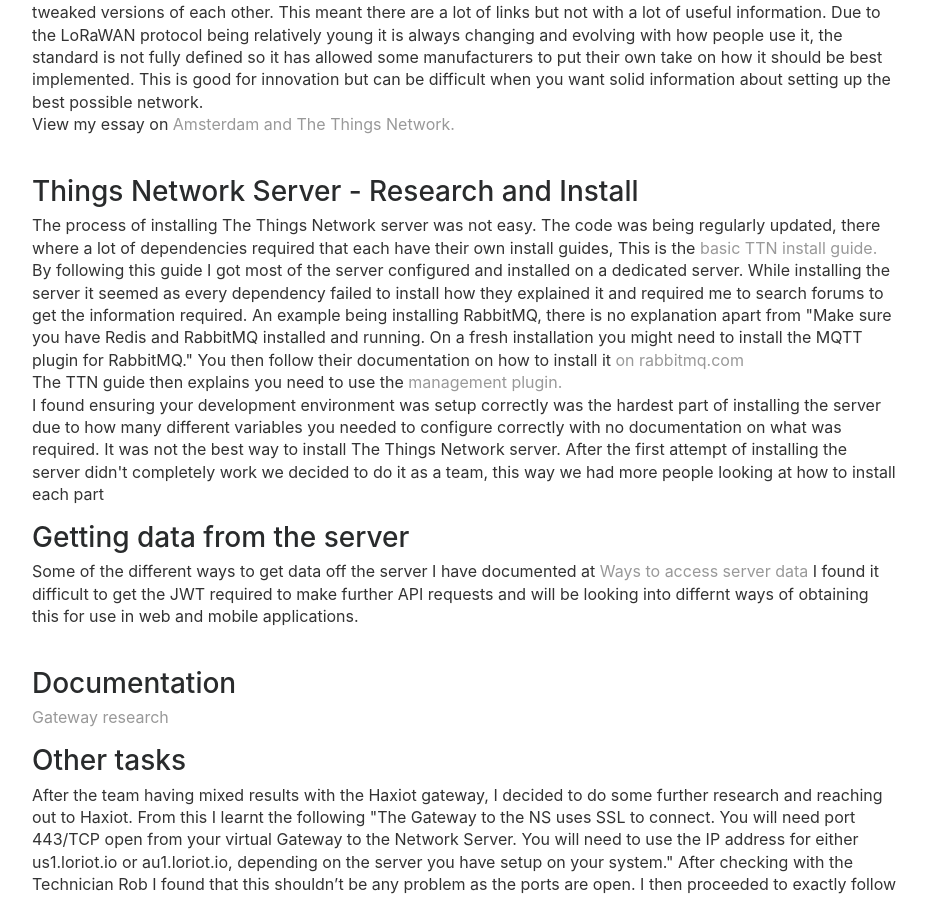
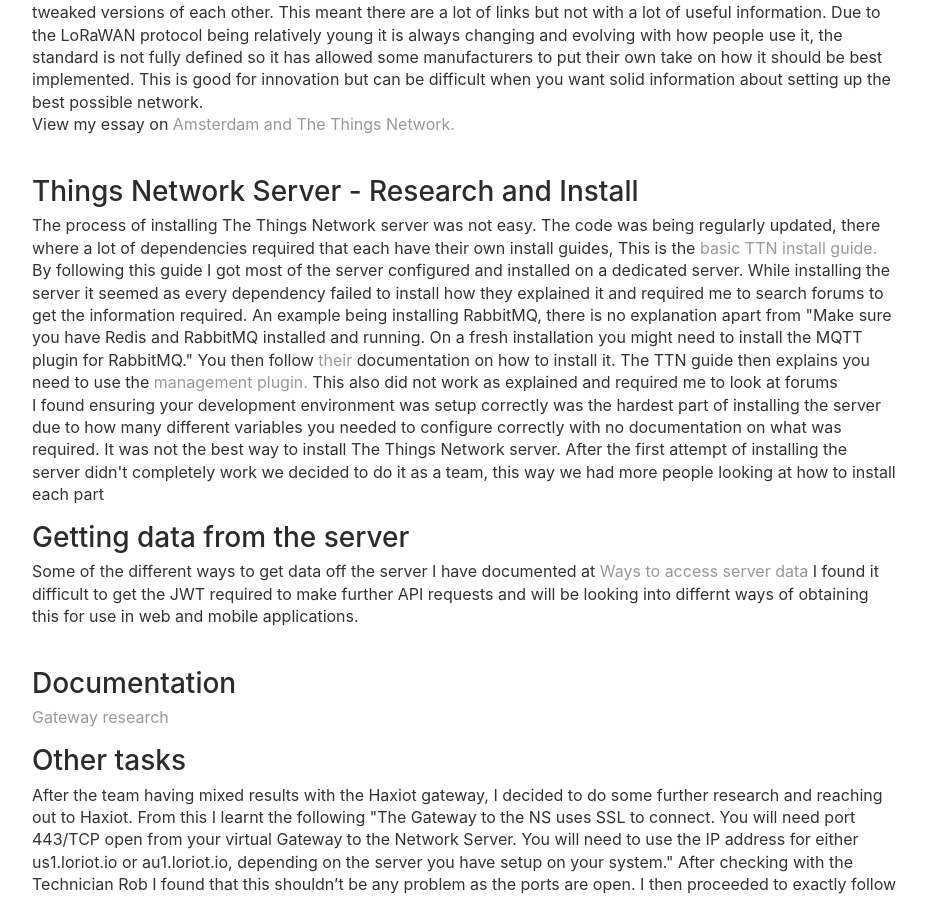
Before and after one commit to CampbellMcDowall/CampbellMcDowall.github.io, a Jekyll site: the page built from projectOne.html, in a window 1280 px wide and 900 px high, scrolled down 1908 px. Shown: the whole window, without its empty margins (175-1102 px from the left). Built offline with Jekyll 4.4.1, drawn with Linux system fonts in a browser that asks for light colours; nearby versions of some CDN libraries.

Commit message:
Update projectOne.html

```diff
--- a/projectOne.html
+++ b/projectOne.html
@@ -86,8 +86,8 @@
 					This is the <a href="https://github.com/OtagoPolytechnic/ThingsNetworkDunedin/tree/gh-pages/development/servers/TTNserver/README.md">basic TTN install guide.</a>
 					By following this guide I got most of the server configured and installed on a dedicated server.  While installing the server it seemed as every dependency failed to install how they explained it and required me to search
 					forums to get the information required.  An example being installing RabbitMQ, there is no explanation apart from "Make sure you have Redis and RabbitMQ installed and running.  On a fresh installation you might need to install the MQTT plugin for RabbitMQ."
-					You then follow their documentation on how to install it <a href="https://www.rabbitmq.com/install-windows.html">on rabbitmq.com</a><br>
-					The TTN guide then explains you need to use the <a href="http://www.rabbitmq.com/management.html">management plugin.</a><br>
+					You then follow <a href="https://www.rabbitmq.com/install-windows.html">their</a> documentation on how to install it.  The TTN guide then explains you need to use the <a href="http://www.rabbitmq.com/management.html">management plugin.</a>
+					This also did not work as explained and required me to look at forums<br>
 					I found ensuring your development environment was setup correctly was the hardest part of installing the server due to how many different variables you needed to configure correctly with no documentation on what was required.
 					It was not the best way to install The Things Network server.  After the first attempt of installing the server didn't completely work we decided to do it as a team,
 					this way we had more people looking at how to install each part
```
